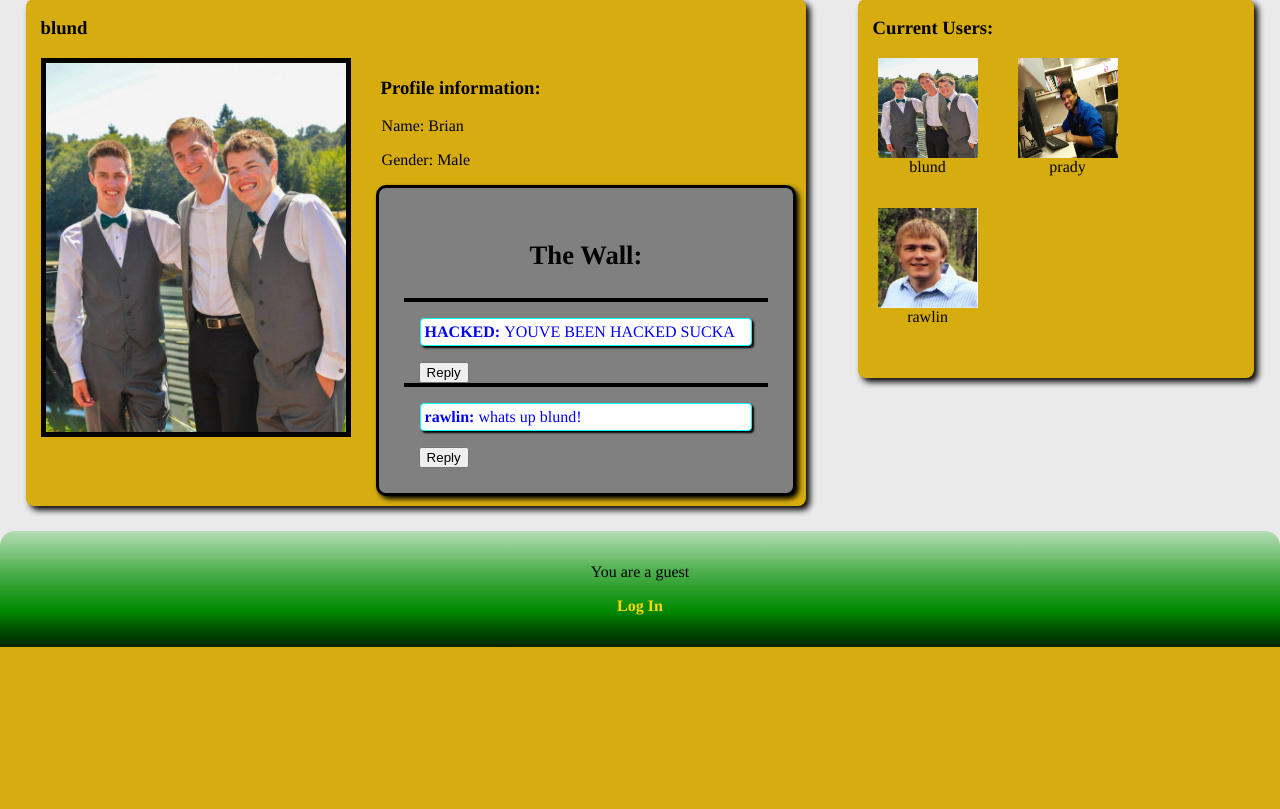
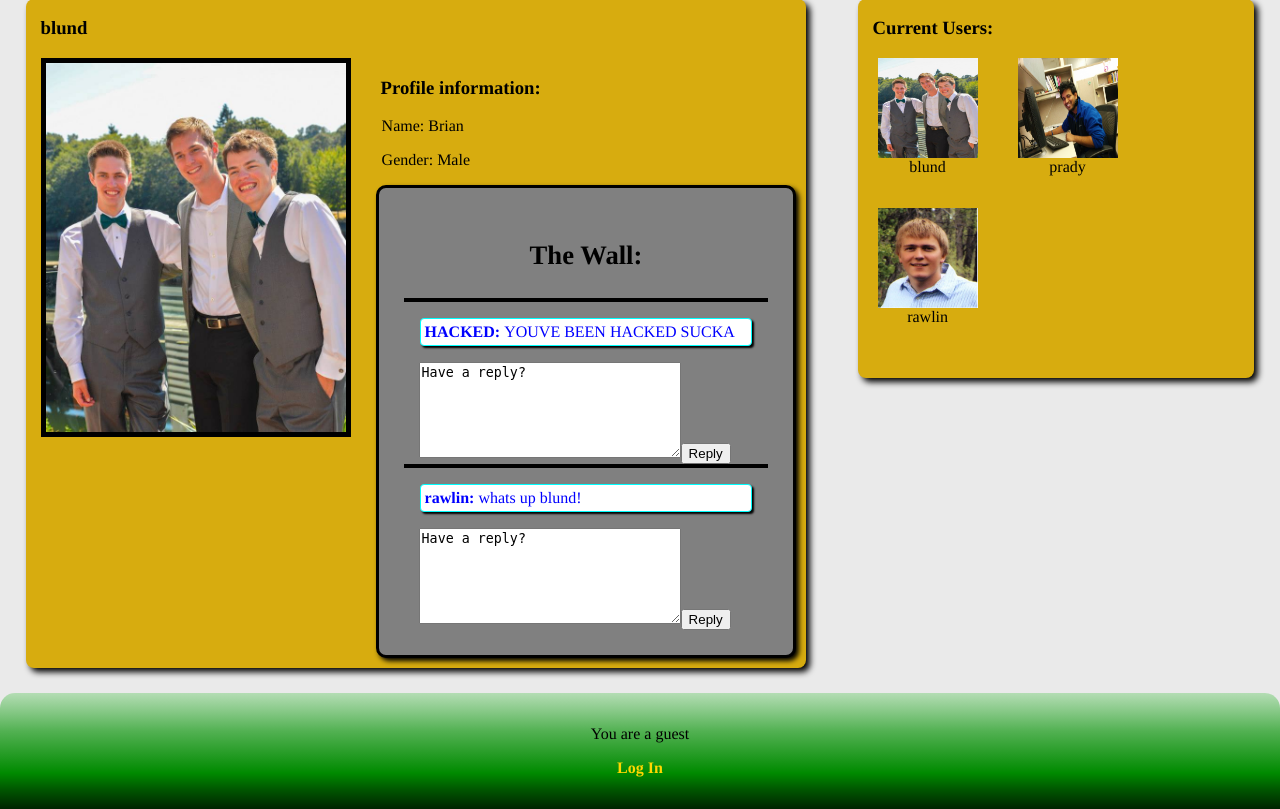
Before and after one commit to HKMOpen/project3_webdev, a PHP site: page /profile.php?uname=blund in a window 1280 px wide. Shown: the part 197-1006 px from the top of the page. Before the commit the page ends 844 px from the top, so only its background shows below. Run offline with PHP 8.4, Linux system fonts and the light colour scheme; data comes from the database, SQL or seed files in the repository.

Commit message:
Started implementing saving comment replies, the querry that saves a comment needs to be updated inorder to return the id of the comment that was just added and then everything *should* work

```diff
--- a/Querries.php
+++ b/Querries.php
@@ -45,7 +45,7 @@ class Querries
 
 	public $SAVE_POST = "insert into communications (messageType, sender, reciever, time, message) values ('%s', '%s', '%s', datetime(current_timestamp,'localtime'), '%s');";
 
-	public $SAVE_POST_REPLY = "insert into commentReplies values ((select id from communications where sender='%s' and timestamp='%s'), '%s');";
+	public $SAVE_POST_REPLY = "insert into commentReplies (replyId, replyId) values ('%s', '%s');";
 
 	public $GET_POST_REPLY = "select replyId from commentReplies where repliedTo='%s';";
 
--- a/helpers.php
+++ b/helpers.php
@@ -536,10 +536,11 @@ function savePost($post)
 	}
 
 	//$db->query("insert into communications (messageType, sender, reciever, time, message) values ('$messageType','$post->sender','$post->reciever',datetime(current_timestamp,'localtime'),'$post->message');");
-	$db->query(sprintf($q->SAVE_POST, $messageType, $post->sender, $post->reciever, $post->message));
+	$res = $db->query(sprintf($q->SAVE_POST, $messageType, $post->sender, $post->reciever, $post->message));
+	$array=$res->fetchArray();
 	if($messageType=="REPLY")
 	{
-		$db->query(sprintf($q->SAVE_POST_REPLY, $post->sender, $post->timeStamp, $post->repliedTo));
+		$db->query(sprintf($q->SAVE_POST_REPLY, $array["id"], $post->repliedTo));
 	}
 
 	$db->close();
--- a/profile.php
+++ b/profile.php
@@ -159,7 +159,22 @@ if (isset($_POST['submitCommentFlag'])) {
 //BEGIN ADDING REPLY TO WALL
 
 if (isset($_POST['addReplyFlag'])) {
-	//TODO:THIS
+	echo "<h3>in adding a reply</h3>";
+	$sender = $_POST['sender'];
+	echo "<h3>Sender $sender</h3>";
+	$receiver = $_POST['receiver'];
+	echo "<h3>Reciever $receiver</h3>";
+	$commentId = $_POST['commentId'];
+	echo "<h3>Comment Id $commentId</h3>";
+	$message = sanitize($_POST['newComment']);
+	$message = preg_replace("/'/", "", $message);
+	if (strlen($message) > 500) {
+		$message = substr($message, 0, 500);
+	}
+
+	//insert comment into database here...
+	$newPost = new Post(NULL, "REPLY", $sender, $receiver, NULL, $message, $commentId);
+	savePost($newPost);
 
 }
 
@@ -331,9 +346,7 @@ and replies within a "reply" div. -->
 		</form>
 
 	<?php }?>
-
-
-		<?php
+			<?php
 			$user = getUser($uname);
 			$posts=getPostsOnUserWall($user);
 			$first=TRUE;
@@ -358,9 +371,15 @@ and replies within a "reply" div. -->
 				if($class=='comment')
 				{
 					echo "<form method=\"post\" action=\"".htmlspecialchars($_SERVER['PHP_SELF']) ."?uname=$uname\">";
-					echo"<input type=\"submit\" value=\"Reply\" />";
+
 					echo "<input type=\"hidden\" name=\"addReplyFlag\" value=\"true\"/>";
 					echo "<input type=\"hidden\" name=\"commentId\" value=\"$lastNewId\"/>";
+
+					echo "<input type=\"hidden\" name=\"sender\" value=\"".$_SESSION['username']."\" />";
+			echo "<input type=\"hidden\" name=\"receiver\" value=\"$uname\" />";
+			echo "<textarea name=\"newComment\" rows=\"6\" cols=\"30\">Have a reply?</textarea>";
+		echo"<input type=\"submit\" value=\"Reply\" />";
+
 					echo "</form>";
 				}
 
```
